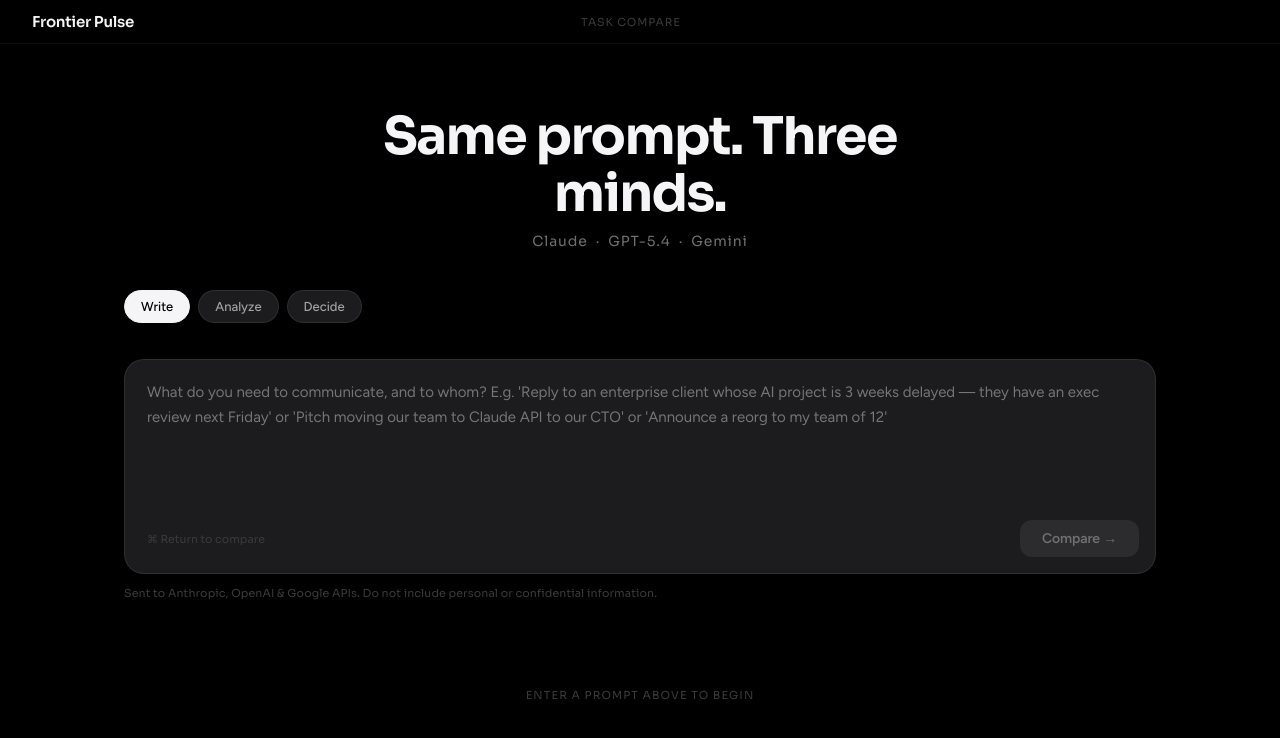
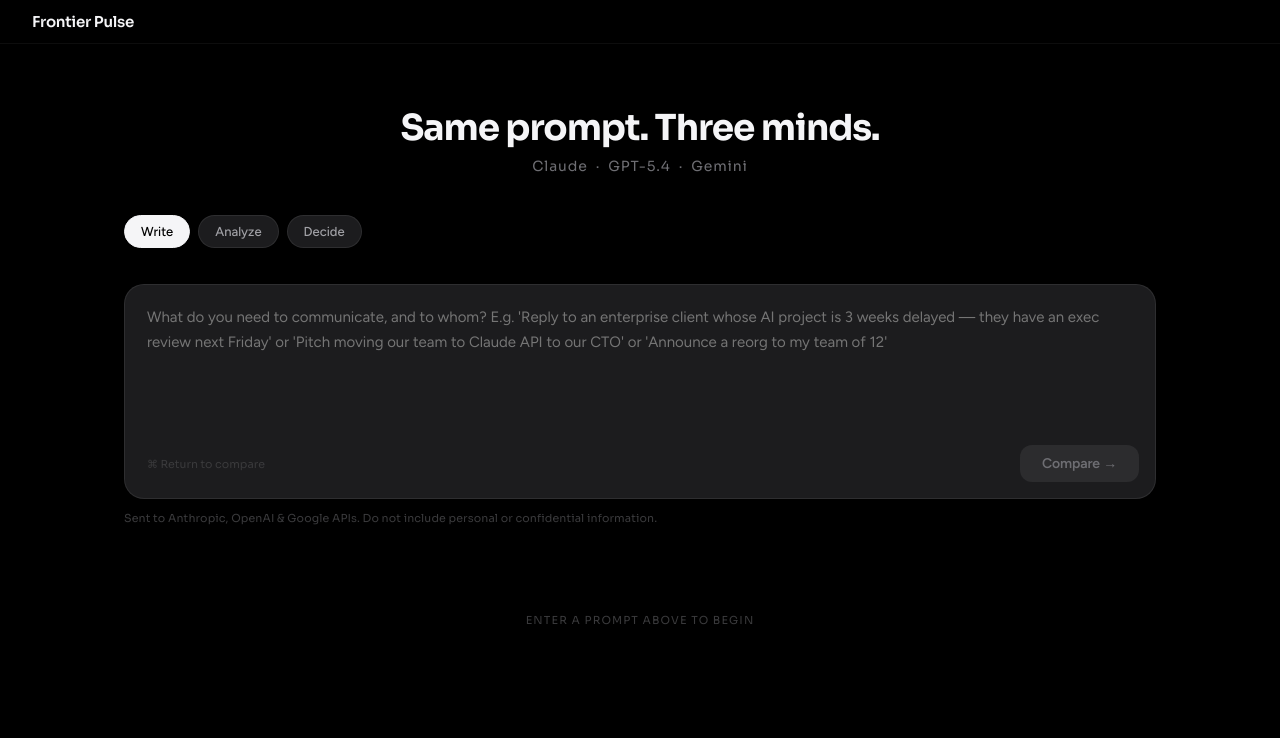
Before and after one commit to abhi-ai-projects/frontier-pulse, a Next.js app: page / in a window 1280 px wide. Shown: the top 738 px of the page. Built offline with nearby package versions, Linux system fonts and the light colour scheme.

Commit message:
single line hero, remove task compare nav label

```diff
--- a/app/page.tsx
+++ b/app/page.tsx
@@ -120,11 +120,7 @@ export default function Home() {
         <span style={{ fontFamily:"'Sora',sans-serif", fontSize:15, fontWeight:600, letterSpacing:"-0.02em", color:"#f5f5f7" }}>
           Frontier Pulse
         </span>
-        <div style={{ display:"flex", alignItems:"center", gap:16 }}>
-          <span style={{ fontSize:11, color:"#3a3a3c", fontFamily:"'Sora',sans-serif", letterSpacing:"0.08em", textTransform:"uppercase" }}>
-            Task Compare
-          </span>
-        </div>
+<div />
         <div style={{ width:120, display:"flex", justifyContent:"flex-end" }}>
           {attempts > 0 && !gated && (
             <span style={{ fontSize:11, color:"#6e6e73", fontFamily:"'Sora',sans-serif" }}>
@@ -139,7 +135,7 @@ export default function Home() {
 
         {/* ── Hero ── */}
         <section className="anim-hero anim-delay-1" style={{ textAlign:"center", padding:"52px 24px 40px", maxWidth:680, margin:"0 auto" }}>
-          <h1 style={{ fontFamily:"'Sora',sans-serif", fontSize:"clamp(32px,4.5vw,52px)", fontWeight:700, letterSpacing:"-0.03em", lineHeight:1.1, color:"#f5f5f7", marginBottom:10 }}>
+          <h1 style={{ fontFamily:"'Sora',sans-serif", fontSize:"clamp(22px,2.8vw,36px)", fontWeight:700, letterSpacing:"-0.03em", lineHeight:1.1, color:"#f5f5f7", marginBottom:10 }}>
             Same prompt. Three minds.
           </h1>
           <p style={{ fontSize:14, color:"#6e6e73", fontFamily:"'Sora',sans-serif", letterSpacing:"0.06em" }}>
```
